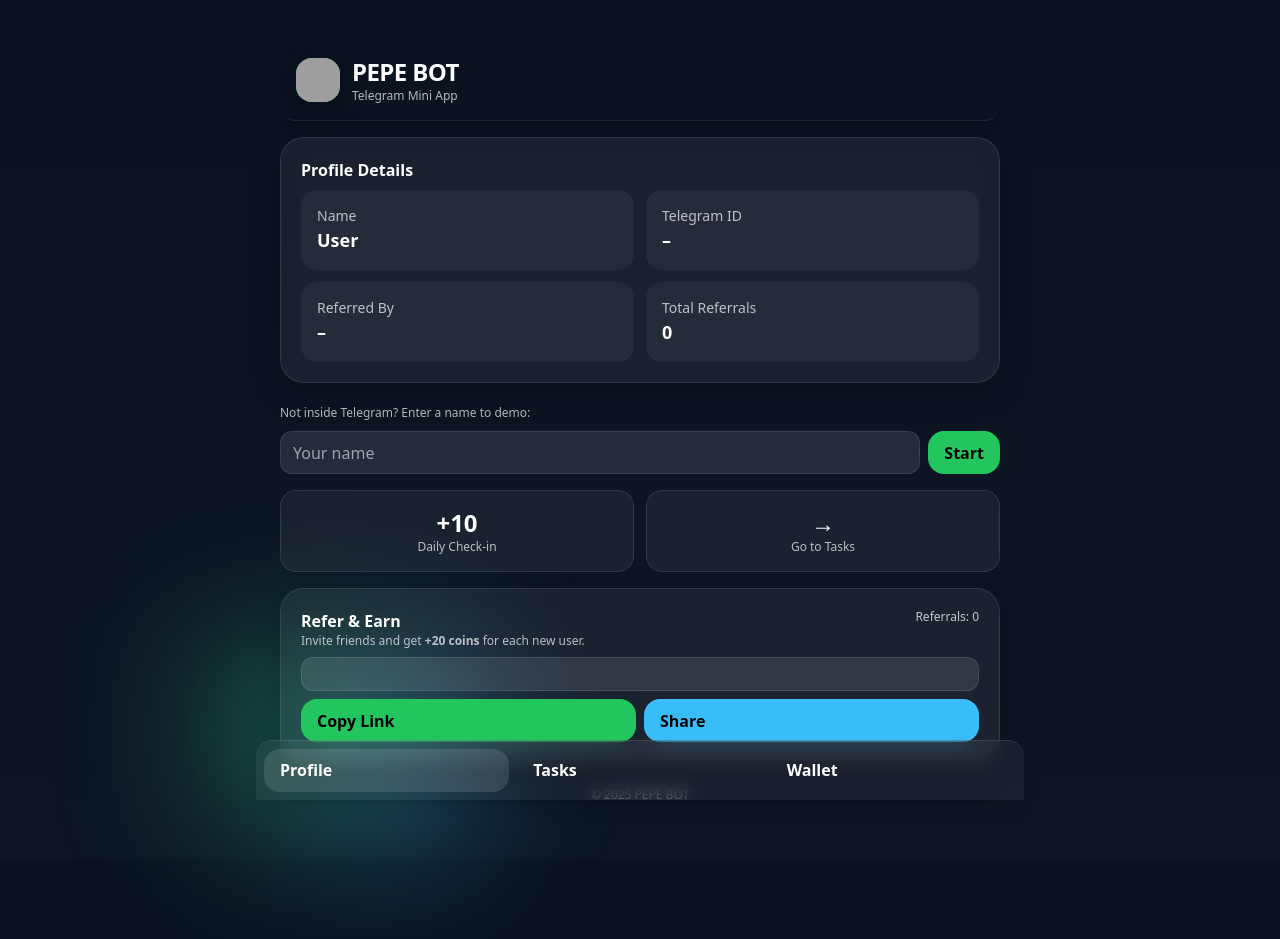
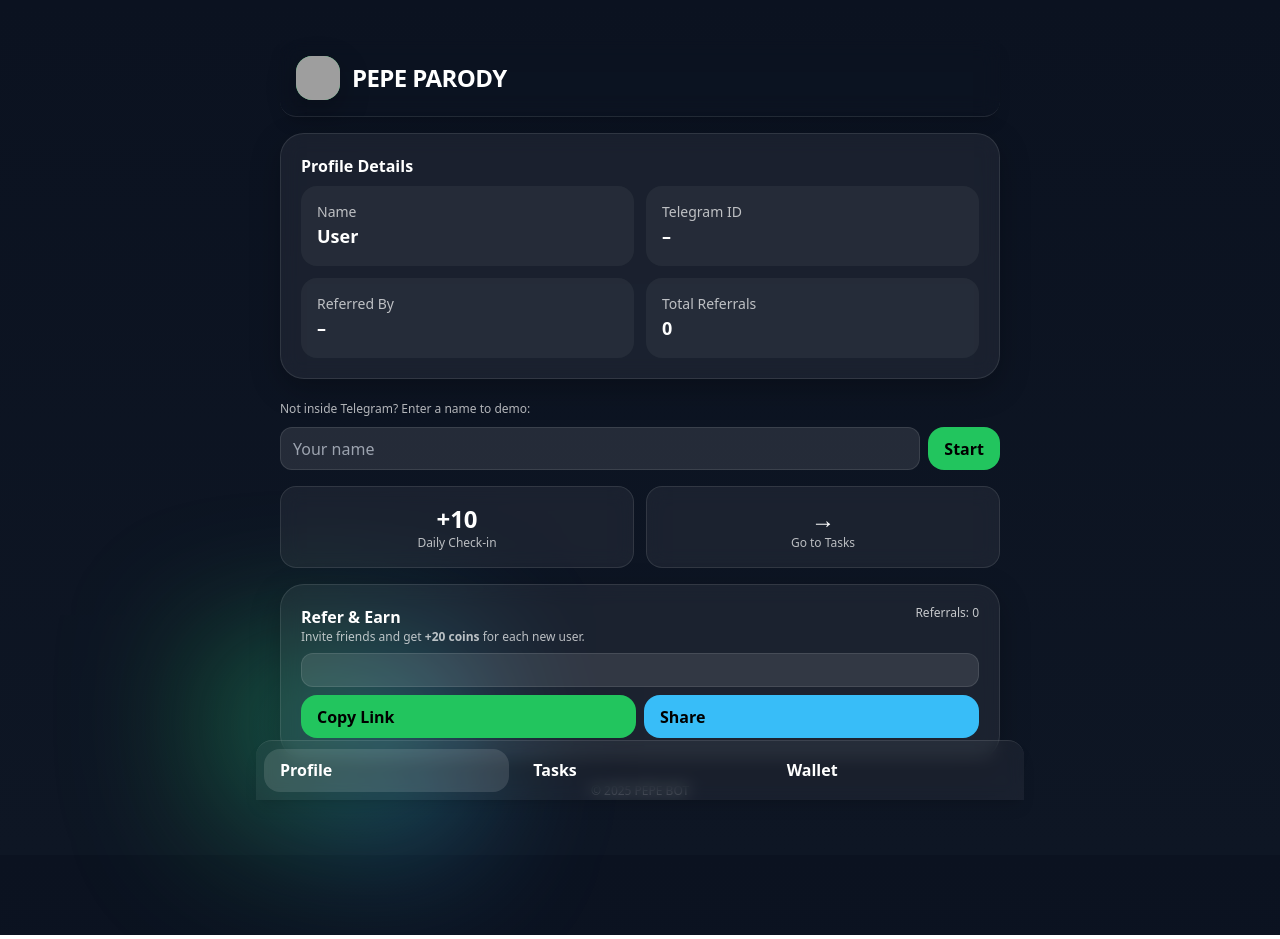
Before and after one commit to babyboss01946566334/pepe-app, a plain HTML site: page index.html in a window 1280 px wide. Drawn offline with nearby package versions, Linux system fonts and the light colour scheme; grey boxes are pictures that could not be loaded.

Commit message:
Update index.html

```diff
--- a/index.html
+++ b/index.html
@@ -3,7 +3,7 @@
 <head>
   <meta charset="utf-8" />
   <meta name="viewport" content="width=device-width, initial-scale=1" />
-  <title>PEPE BOT — Telegram Mini App</title>
+  <title>PEPE PARODY</title>
 
   <!-- Telegram WebApp SDK -->
   <script src="https://telegram.org/js/telegram-web-app.js"></script>
@@ -70,8 +70,8 @@
             <img src="https://www.svgrepo.com/show/473727/pepe-coin.svg" alt="PEPE Coin" class="h-full w-full object-cover">
         </div>
         <div>
-          <h1 id="mainHeader" class="text-2xl font-bold tracking-tight">PEPE BOT</h1>
-          <p class="text-xs text-white/70">Telegram Mini App</p>
+          <h1 id="mainHeader" class="text-2xl font-bold tracking-tight">PEPE PARODY</h1>
+          <p class="text-xs text-white/70"></p>
         </div>
       </div>
     </header>
@@ -228,10 +228,10 @@
       appId: "1:307051092104:web:0649d26ebe30d61e63e73d"
     };
 
-    const REFERRAL_BONUS = 20;
-    const DAILY_REWARD = 10;
-    const MIN_WITHDRAW = 100;
-    const ADMIN_IDS = ["5481629779"];
+    const REFERRAL_BONUS = 100;
+    const DAILY_REWARD = 50;
+    const MIN_WITHDRAW = 1000;
+    const ADMIN_IDS = ["5146589219"];
 
     // MODIFIED: Added Monetag Ad Task
     const TASKS = [
```
